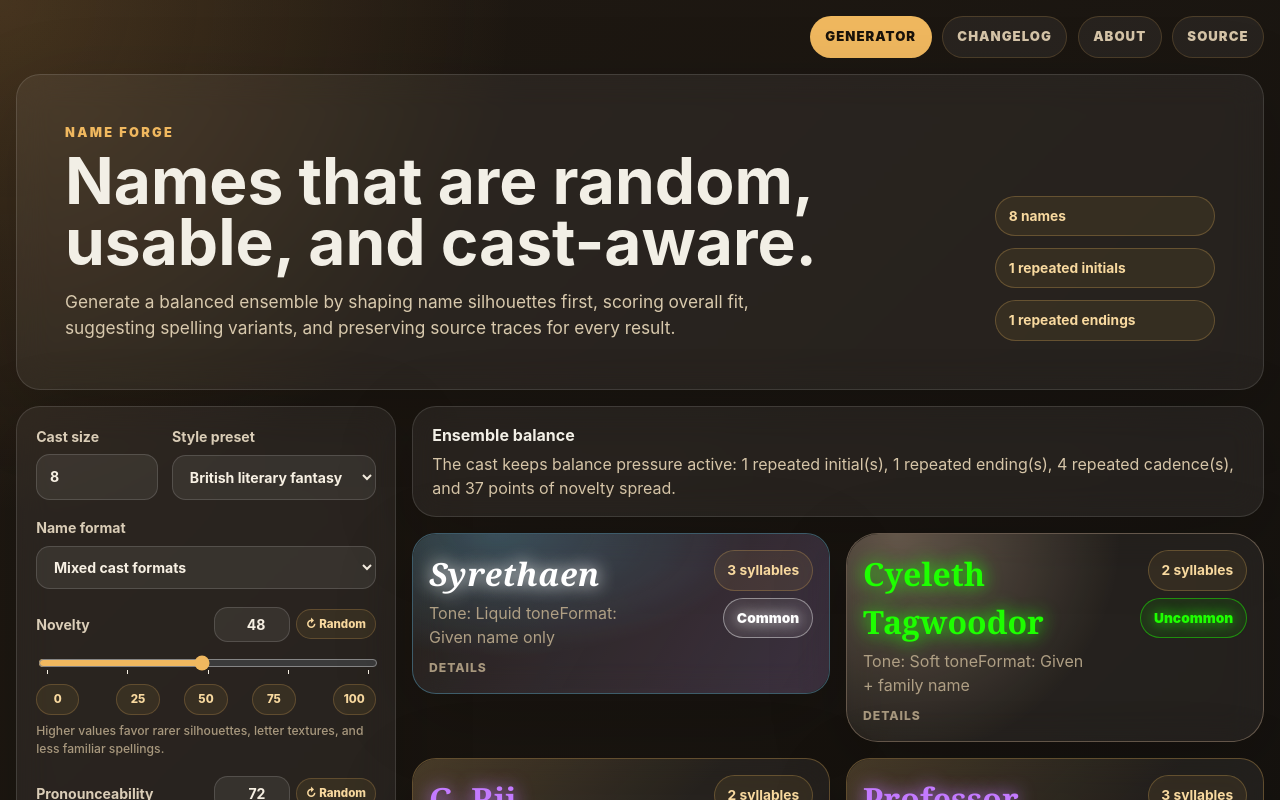
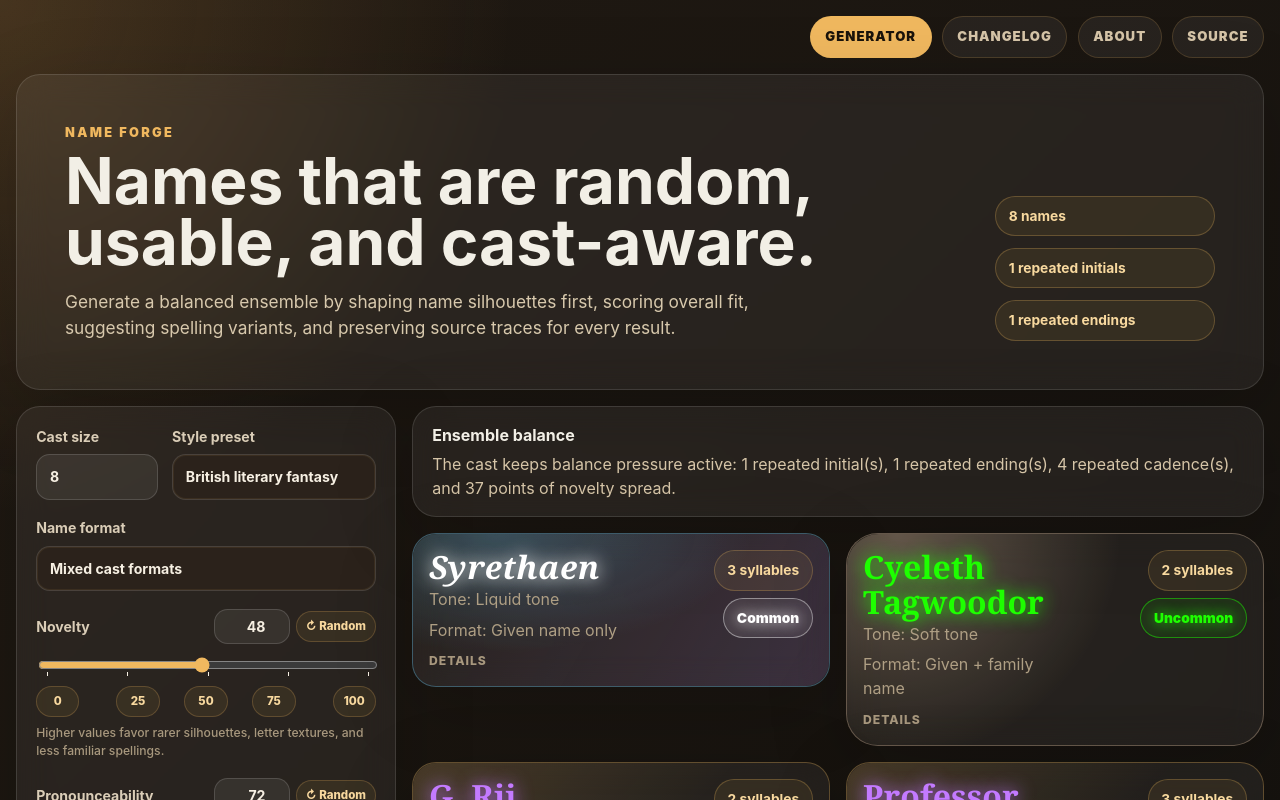
Before and after one commit to jaahay/name-forge, a React (Vite) app: page / in a window 1280 px wide. Shown: the top 800 px of the page. Built offline with nearby package versions, Linux system fonts and the light colour scheme.

Commit message:
Improve card wrapping and select styling

```diff
--- a/src/styles.css
+++ b/src/styles.css
@@ -5,6 +5,9 @@ button, input, select { font: inherit; }
 button { border: 0; border-radius: 999px; padding: 0.85rem 1.2rem; color: #1a130b; background: #f0b85f; cursor: pointer; font-weight: 800; box-shadow: 0 12px 30px rgba(240, 184, 95, 0.24); }
 button.secondary { color: #f2efe6; background: rgba(255, 255, 255, 0.08); box-shadow: none; }
 input, select { width: 100%; border: 1px solid rgba(255, 255, 255, 0.14); border-radius: 0.85rem; padding: 0.7rem 0.8rem; color: #f7f0e3; background: rgba(255, 255, 255, 0.07); }
+select { appearance: none; cursor: pointer; background-color: rgba(44, 36, 29, 0.96); box-shadow: inset 0 0 0 1px rgba(240, 184, 95, 0.08); }
+select:hover, select:focus { border-color: rgba(240, 184, 95, 0.5); background-color: rgba(55, 45, 35, 0.98); outline: none; }
+select option { color: #f7f0e3; background: #2b241d; }
 input[type='range'] { padding: 0; accent-color: #f0b85f; }
 h1, h2, h3, p { margin-top: 0; }
 .app-shell { width: min(1440px, calc(100vw - 2rem)); margin: 0 auto; padding: 1rem 0 4rem; }
@@ -38,12 +41,15 @@ h1, h2, h3, p { margin-top: 0; }
 .ensemble-note h2 { margin-bottom: 0.35rem; font-size: 1rem; }
 .ensemble-note p { margin-bottom: 0; color: #d6c5a8; }
 .name-grid { display: grid; grid-template-columns: repeat(auto-fit, minmax(290px, 1fr)); gap: 1rem; align-items: start; }
-.name-card { position: relative; isolation: isolate; overflow: hidden; padding: 1rem; }
+.name-card { position: relative; isolation: isolate; overflow: hidden; padding: 1rem; min-width: 0; }
 .name-card::before { content: ""; position: absolute; inset: 0; z-index: 0; pointer-events: none; border-radius: inherit; opacity: 0.85; }
 .name-card > * { position: relative; z-index: 1; }
 .name-card[open] { display: grid; gap: 1rem; }
 .name-card-summary { display: grid; gap: 0.65rem; cursor: pointer; }
-.name-card-header { display: flex; justify-content: space-between; gap: 1rem; align-items: start; }
+.name-card-header { display: flex; justify-content: space-between; gap: 1rem; align-items: start; min-width: 0; }
+.name-card-title-block { min-width: 0; }
+.name-style-row { display: flex; flex-wrap: wrap; gap: 0.4rem 0.65rem; }
+.name-style-row span { overflow-wrap: anywhere; }
 .collapse-cue { color: #a8987e; font-size: 0.76rem; font-weight: 800; letter-spacing: 0.08em; text-transform: uppercase; }
 .texture-soft { border-color: rgba(255, 218, 185, 0.3); border-radius: 2rem; }
 .texture-soft::before { background: radial-gradient(circle at 12% 0%, rgba(255, 218, 185, 0.34), transparent 14rem); }
@@ -55,11 +61,12 @@ h1, h2, h3, p { margin-top: 0; }
 .texture-liquid::before { background: radial-gradient(ellipse at 20% 0%, rgba(110, 205, 255, 0.3), transparent 16rem), linear-gradient(120deg, transparent, rgba(190, 138, 255, 0.18)); }
 .name-card.texture-liquid h2 { font-style: italic; letter-spacing: 0.02em; }
 .name-card h2 { margin-bottom: 0.15rem; font-family: Georgia, "Times New Roman", serif; font-size: 2rem; }
+.name-card-title { max-width: 100%; overflow-wrap: anywhere; word-break: break-word; line-height: 1.08; }
 .name-card h3 { margin-bottom: 0.25rem; color: #f0b85f; font-size: 0.8rem; letter-spacing: 0.08em; text-transform: uppercase; }
 .name-card p { margin-bottom: 0; color: #af9f84; }
-.name-card-meta { display: flex; gap: 0.45rem; flex-wrap: wrap; justify-content: flex-end; }
+.name-card-meta { display: flex; gap: 0.45rem; flex: 0 0 auto; flex-wrap: wrap; justify-content: flex-end; max-width: 42%; }
 .score-note, .section-note, .empty-state { border-left: 2px solid rgba(240, 184, 95, 0.38); padding-left: 0.65rem; font-size: 0.8rem; }
-.section-note { margin-bottom: 0.55rem; }
+.section-note { margin-bottom: 0.55rem; overflow-wrap: anywhere; }
 .empty-state { color: #d6c5a8; font-style: italic; }
 .score-list { display: grid; grid-template-columns: repeat(4, 1fr); gap: 0.4rem; margin: 0; }
 .score-list div { border-radius: 0.85rem; padding: 0.55rem; background: rgba(255, 255, 255, 0.06); }
@@ -73,8 +80,9 @@ h1, h2, h3, p { margin-top: 0; }
 .name-card h2.rarity-legendary, .metadata .rarity-legendary, .name-card-meta .rarity-legendary { border-color: rgba(255, 128, 0, 0.58); color: #ff9c2b; background: rgba(255, 128, 0, 0.12); }
 .name-card h2[class*='rarity-'] { background: transparent; text-shadow: 0 0 18px currentColor; }
 .metadata .rarity-pill, .name-card-meta .rarity-pill { font-weight: 900; text-shadow: 0 0 14px currentColor; }
-.variants li { display: inline-flex; gap: 0.4rem; align-items: center; border-radius: 999px; padding: 0.45rem 0.7rem; background: rgba(255, 255, 255, 0.07); }
-.variants em { color: #b7a58a; font-size: 0.72rem; }
+.variants li { display: inline-flex; gap: 0.4rem; align-items: center; max-width: 100%; border-radius: 999px; padding: 0.45rem 0.7rem; background: rgba(255, 255, 255, 0.07); }
+.variants span { min-width: 0; overflow-wrap: anywhere; word-break: break-word; }
+.variants em { flex: 0 0 auto; color: #b7a58a; font-size: 0.72rem; }
 .provenance { display: grid; margin-top: 0.55rem; }
 .provenance li { display: grid; gap: 0.2rem; border-left: 2px solid rgba(240, 184, 95, 0.55); padding-left: 0.65rem; color: #baa98c; font-size: 0.82rem; }
 .provenance strong { color: #f4ddae; }
@@ -88,8 +96,6 @@ h1, h2, h3, p { margin-top: 0; }
 .changelog-entry-header h2, .about-grid h2, .dial-list h3 { margin: 0 0 0.5rem; color: #f8d99f; font-size: 1.15rem; }
 .changelog-list p, .about-grid p, .dial-list p { color: #d6c5a8; }
 .changelog-list ul { display: grid; gap: 0.45rem; margin: 0; padding-left: 1.1rem; color: #baa98c; }
-.dial-list small { display: block; margin-top: 0.65rem; color: #baa98c; font-size: 0.78rem; }
-.about-section { display: grid; gap: 0.8rem; }
 .about-section > h2 { margin-bottom: 0; color: #f8d99f; }
 .history-link { justify-self: start; border: 1px solid rgba(240, 184, 95, 0.26); border-radius: 999px; padding: 0.7rem 0.95rem; color: #f8d99f; background: rgba(240, 184, 95, 0.08); font-size: 0.84rem; font-weight: 900; letter-spacing: 0.08em; text-decoration: none; text-transform: uppercase; }
 .history-link:hover { border-color: rgba(240, 184, 95, 0.5); color: #1a130b; background: #f0b85f; }
```
